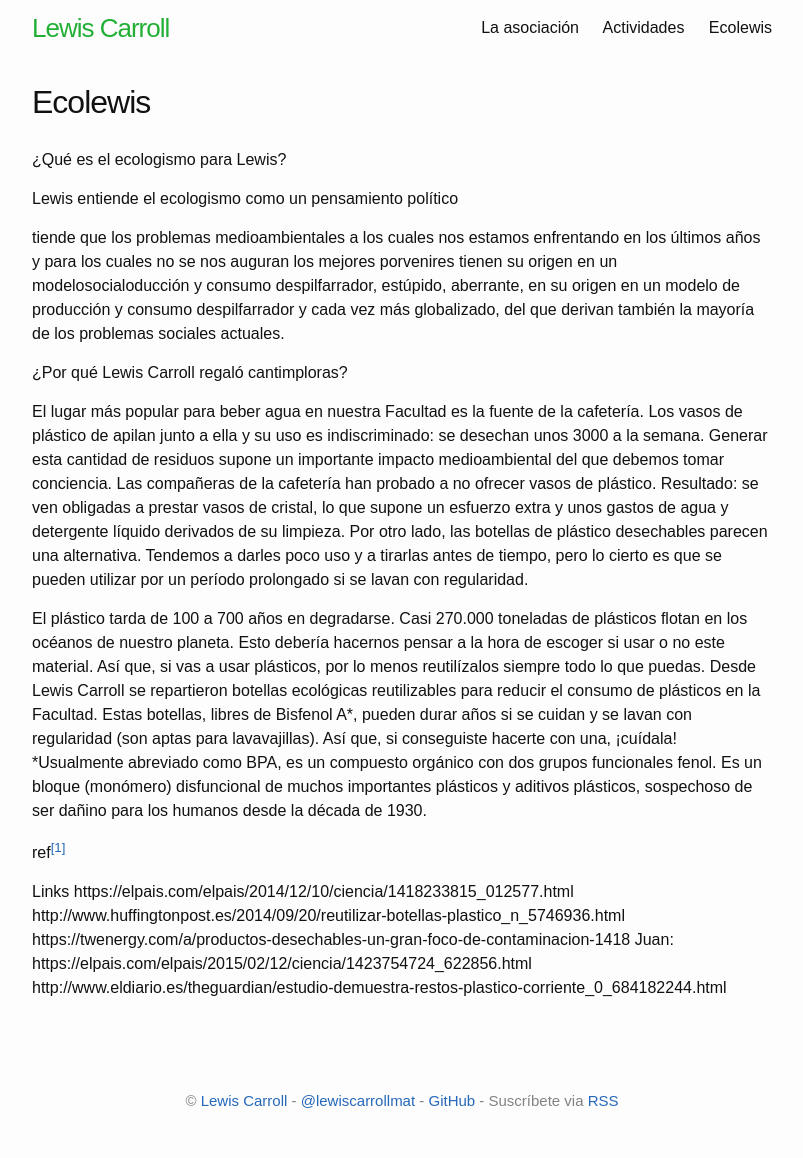
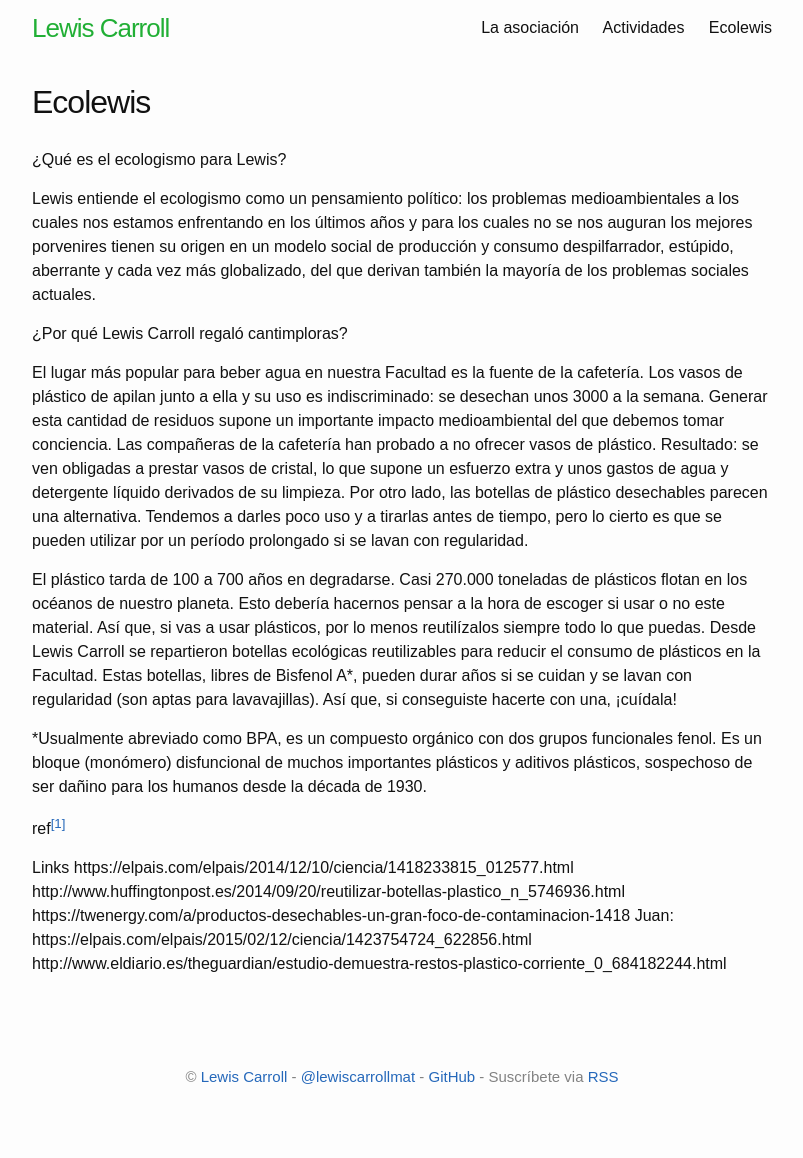
Before and after one commit to lewiscarroll/lewiscarroll.github.io, a Jekyll site: the page built from ecolewis.md, in a window 1280 px wide. Shown: the whole page, without its empty margins (238-1041 px from the left). Built offline with Jekyll 4.4.1, drawn with Linux system fonts in a browser that asks for light colours; after the commit the page ends 1134 px from its top, so only the background shows below that.

Commit message:
Update ecolewis.md

```diff
--- a/ecolewis.md
+++ b/ecolewis.md
@@ -6,10 +6,7 @@
 
 ¿Qué es el ecologismo para Lewis?
 
-Lewis entiende el ecologismo como un pensamiento político
-
-tiende que los problemas medioambientales a los cuales nos estamos enfrentando en los últimos años y para los cuales no se nos auguran los mejores porvenires tienen su origen en un modelosocialoducción y consumo despilfarrador, estúpido, aberrante,
-en su origen en un modelo de producción y consumo despilfarrador y cada vez más globalizado, del que derivan también la mayoría de los problemas sociales actuales.
+Lewis entiende el ecologismo como un pensamiento político: los problemas medioambientales a los cuales nos estamos enfrentando en los últimos años y para los cuales no se nos auguran los mejores porvenires tienen su origen en un modelo social de producción y consumo despilfarrador, estúpido, aberrante y cada vez más globalizado, del que derivan también la mayoría de los problemas sociales actuales.
 
 
 ¿Por qué Lewis Carroll regaló cantimploras?
@@ -20,6 +17,7 @@
 
 El plástico tarda de 100 a 700 años en degradarse. Casi 270.000 toneladas de plásticos flotan en los océanos de nuestro planeta. Esto debería hacernos pensar a la hora de escoger si usar o no este material. Así que, si vas a usar plásticos, por lo menos reutilízalos siempre todo lo que puedas.
 Desde Lewis Carroll se repartieron botellas ecológicas reutilizables para reducir el consumo de plásticos en la Facultad. Estas botellas, libres de Bisfenol A*, pueden durar años si se cuidan y se lavan con regularidad (son aptas para lavavajillas). Así que, si conseguiste hacerte con una, ¡cuídala!
+
 *Usualmente abreviado como BPA, es un compuesto orgánico con dos grupos funcionales fenol. Es un bloque (monómero) disfuncional de muchos importantes plásticos y aditivos plásticos, sospechoso de ser dañino para los humanos desde la década de 1930.
 
 ref<sup>[[1]](#test)</sup>
```
